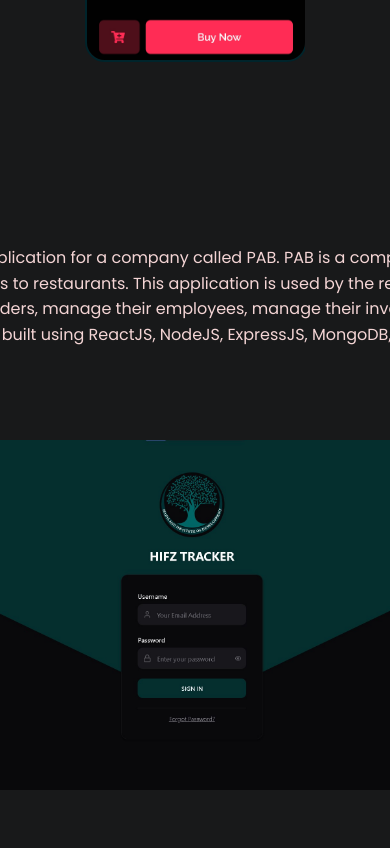
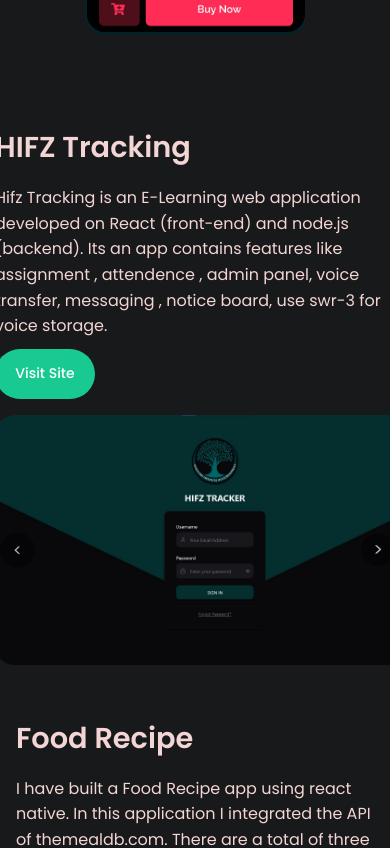
Before and after one commit to saadsultan7/Portfolio, a React (Vite) app: page /projects in a window 390 px wide. Shown: the part 1080-1928 px from the top of the page. Built offline with nearby package versions, Linux system fonts and the light colour scheme.

Commit message:
code updated

```diff
--- a/src/App.css
+++ b/src/App.css
@@ -787,7 +787,8 @@
   flex: 1;
   display: flex;
   text-align: center;
-  width: 650px;
+  width: 100%;
+  max-width: 650px;
   align-items: center;
   justify-content: center;
   position: relative;
@@ -801,6 +802,13 @@
   border: 2px solid #00242b;
   object-fit: contain;
 }
+
+/* .responsive-image {
+  width: 100%;
+  height: 100%;
+  object-fit: contain;
+  border: 2px solid #00242b;
+} */
 .slider-button {
   position: absolute;
   top: 50%;
@@ -841,11 +849,10 @@
   opacity: 0.7;
 }
 .slider-button-Web.prevs{
-  margin-right: 665px;
+  left: 10px;
 }
 .slider-button-Web.next{
-  position: relative;
-  right: 100px;
+  right: 10px;
 }
 
 .slider-button:hover {
@@ -901,6 +908,32 @@
     padding:40px; /* Slightly reduce padding on very small screens */
     /* width: 400px; */
   }
+
+  .project-images-Web {
+    width: 100%;
+    max-width: 320px;
+    height: 200px;
+  }
+
+  .image-container-Web {
+    width: 100%;
+    height: 200px;
+  }
+
+  .slider-button-Web {
+    width: 30px;
+    height: 30px;
+    font-size: 14px;
+  }
+
+  .project-section {
+    padding: 2rem 1rem;
+  }
+
+  .project-item {
+    gap: 1rem;
+    margin-bottom: 2rem;
+  }
 }
 
 @media (max-width: 768px) {
@@ -908,13 +941,38 @@
     flex-direction: column;
   }
 
-  .project-details, .project-images {
+  .project-details, .project-images, .project-images-Web {
     max-width: 100%;
   }
 
   .project-images {
     width: 300px;
     height: 250px;
+  }
+
+  .project-images-Web {
+    width: 100%;
+    max-width: 400px;
+    height: 250px;
+  }
+
+  .image-container-Web {
+    width: 100%;
+    height: 250px;
+  }
+
+  .slider-button-Web {
+    width: 35px;
+    height: 35px;
+    font-size: 16px;
+  }
+
+  .slider-button-Web.prevs {
+    left: 5px;
+  }
+
+  .slider-button-Web.next {
+    right: 5px;
   }
 }
 @media (max-width: 768px) {
--- a/src/pages/ProjectsPage.tsx
+++ b/src/pages/ProjectsPage.tsx
@@ -49,7 +49,7 @@
   return (
     <>
     <Navbar />
-    <section style={{marginTop:40}} id="Projects">
+    <section style={{marginTop:60}} id="Projects">
       <div className="project-section">
         <h1 data-aos="fade-up">
           Projects
@@ -69,9 +69,9 @@
         />
         <WebItem
           id='hifz'
-          title={"HIFZ"}
+          title={"HIFZ Tracking "}
           description={
-            "This is a web application for a company called PAB. PAB is a company that provides services to restaurants. This application is used by the restaurant to manage their orders, manage their employees, manage their inventory, and many more. It is built using ReactJS, NodeJS, ExpressJS, MongoDB, and Redux."
+            "Hifz Tracking is an E-Learning web application developed on React (front-end) and node.js (backend). Its an app contains features like assignment , attendence , admin panel, voice transfer, messaging , notice board, use swr-3 for voice storage."
           }
           imageSrcs={[hifz ,hifz2, hifz3, hifz4, hifz5, hifz6, hifz7]}
           reverse
@@ -89,7 +89,7 @@
           id='fyp'
           title={"Final Year Project"}
           description={
-              "This is a web application for a company called PAB. PAB is a company that provides services to restaurants. This application is used by the restaurant to manage their orders, manage their employees, manage their inventory, and many more. It is built using ReactJS, NodeJS, ExpressJS, MongoDB, and Redux."
+              "Its my final year project developed for my university. Its developed in MERN Stack. It contains features like messaging using Web Socket, payment using stripe, Teacher Profile, Student Posts, Admin Panel, Advance Filter Mechanism to get best Teacher for You and for teacher to find the best Job."
           }
           imageSrcs={[fyp1,fyp2,fyp3,fyp4,fyp5,fyp6,fyp7]}
           reverse
@@ -125,7 +125,7 @@
           id='umrah'
           title={"Umrah Portal"}
           description={
-            "This is a web application for a company called PAB. PAB is a company that provides services to restaurants. This application is used by the restaurant to manage their orders, manage their employees, manage their inventory, and many more. It is built using ReactJS, NodeJS, ExpressJS, MongoDB, and Redux."
+            "I developed a complete SaaS-based web application for managing Umrah services. The platform allows travel agencies to manage customers, packages, and bookings efficiently. It includes features for handling visa processing, flight and hotel arrangements, payment tracking, and customer communication — all in one place. The system supports multi-user access with admin and agent roles, analytics dashboards, and automated notifications to improve workflow and customer experience."
           }
           imageSrcs={[Umrah, Umrah2, Umrah3, Umrah4, Umrah5, Umrah6]}
           reverse
```
